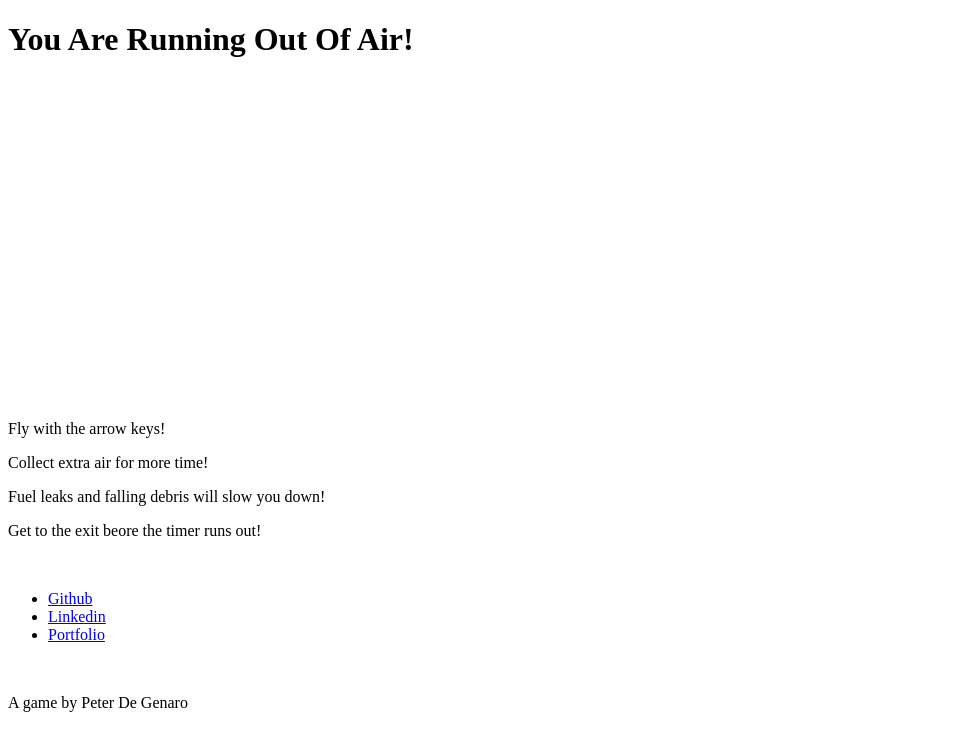
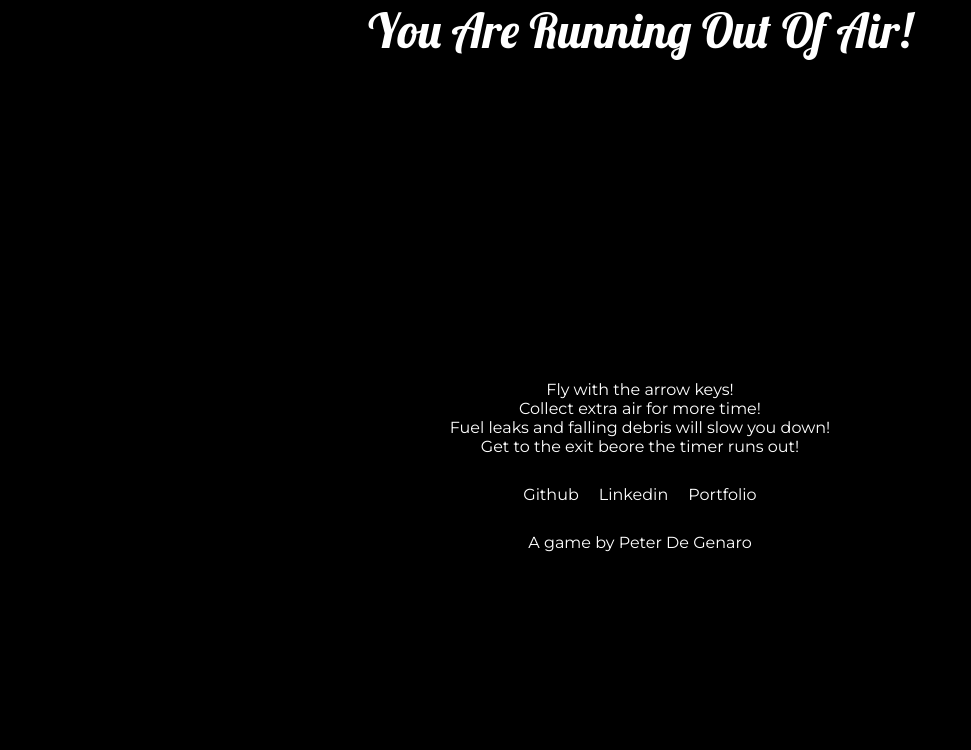
Before and after one commit to mincer-ray/YAROOA, a plain HTML site: page index.html in a window 1280 px wide. Shown: the whole page, without its empty margins (0-971 px from the left). Drawn offline with nearby package versions, Linux system fonts and the light colour scheme; a script that the page names is missing.

Commit message:
change extension

```diff
--- a/index.html
+++ b/index.html
@@ -6,8 +6,8 @@
     <link href="https://fonts.googleapis.com/css?family=VT323" rel="stylesheet">
     <link href="https://fonts.googleapis.com/css?family=Lobster" rel="stylesheet">
     <link href="https://fonts.googleapis.com/css?family=Montserrat" rel="stylesheet">
-    <link href="./assets/reset.scss" rel="stylesheet">
-    <link href="./assets/css.scss" rel="stylesheet">
+    <link href="./assets/reset.css" rel="stylesheet">
+    <link href="./assets/css.css" rel="stylesheet">
     <script src="https://code.createjs.com/easeljs-0.8.2.min.js"></script>
     <script src="https://ajax.googleapis.com/ajax/libs/jquery/2.2.4/jquery.min.js"></script>
     <script src="./physics/matter.js"></script>
```
